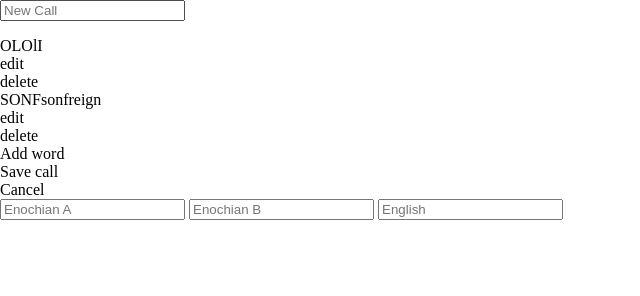
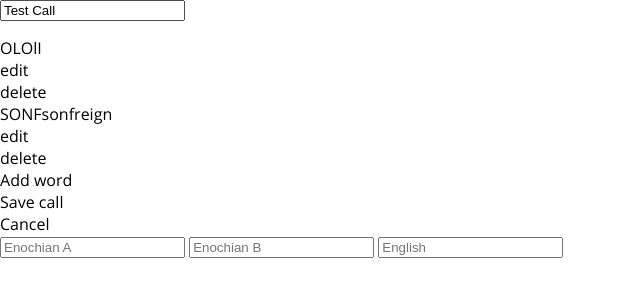
Before and after one commit to emanlapig/TurrisNotes-Enochian, a website: page index.html in a window 1280 px wide. Both pictures are taken after a click on the element "Test Call". Shown: the whole page, without its empty margins (0-640 px from the left). Drawn offline with Linux system fonts and the light colour scheme; files that its build step writes are made by us from their sources.

Commit message:
adding cancel btn and fonts

```diff
--- a/css/mixins.scss
+++ b/css/mixins.scss
@@ -11,3 +11,8 @@
 	-moz-box-sizing: $val;
 	box-sizing: $val;
 }
+
+@font-face {
+	font-family: "OpenSans-Regular";
+	src: url( '../lib/fonts/OpenSans-Regular.ttf' ) format( 'truetype' );
+}
--- a/css/style.scss
+++ b/css/style.scss
@@ -4,6 +4,7 @@
 body {
 	padding: 0px;
 	margin: 0px;
+	font-family: "OpenSans-Regular";
 }
 
 .page {
--- a/index.html
+++ b/index.html
@@ -1,6 +1,10 @@
 <html>
 <head>
 	<title>Enochian Keys</title>
+	<meta http-equiv="Content-Type" content="text/html; charset=utf-8" />
+	<meta name="viewport" content="initial-scale=1, maximum-scale=1, user-scalable=0" />
+	<meta name="apple-mobile-web-app-capable" content="yes" />
+	<meta name="apple-mobile-web-app-status-bar-style" content="black-translucent" />
 	<script type="text/javascript" src="lib/jquery-3.1.1.min.js"></script>
 	<script type="text/javascript" src="js/min/Model.min.js"></script>
 	<script type="text/javascript" src="js/min/View.min.js"></script>
@@ -8,10 +12,6 @@
 	<link rel="stylesheet" type="text/css" href="css/style.min.css" />
 </head>
 <body>
-	<div class="menu">
-		Calls
-		Words
-	</div>
 
 	<div class="container">
 
--- a/js/Controller.js
+++ b/js/Controller.js
@@ -20,41 +20,40 @@ var Controller = function() {
 							view.page.poll.polling = false;
 						}
 					},
-					freq: 200,
+					freq: 100,
 					callback: function() {
 						var call_btns = $( ".page.calls h3.call-title" );
 						// bind new call btn
-						$( ".page.calls .btn.new-call" ).unbind().on( "click touchstart", function( e ) {
+						$( ".page.calls .btn.new-call" ).on( "click touchstart", function( e ) {
+							view.page.calls.unbind();
 							view.page.go_to({
 								to: ".page.edit-call",
 								from: ".page.calls",
 								direction: "left"
 							});
-							c.page.calls.unbind();
-							c.page.new_call.init();
+							c.page.edit_call.init({ action: "new call" });
 						});
 						// bind call list btns
 						for ( var i=0; i<call_btns.length; i++ ) {
 							$( call_btns[i] ).on( "click touchstart", function( e ) {
+								view.page.calls.unbind();
 								view.page.go_to({
 									to: ".page.edit-call",
 									from: ".page.calls",
 									direction: "left"
 								});
-								c.page.calls.unbind();
 								console.log( $( e.target ).attr( "data-id" ) );
-								c.page.edit_call.init({ id: $( e.target ).attr( "data-id" ) });
+								c.page.edit_call.init({ action: "edit call", id: $( e.target ).attr( "data-id" ) });
 							});
 						}
 					}
 				});
-			},
-			unbind: function() {
-				$( ".page.calls h3, .page.calls .btn" ).unbind();
 			}
 		},
-		new_call: {
-			init: function() {
+		edit_call: {
+			init: function( options ) {
+				var action = options.action;
+				if ( action === "new call" ) {
 					if ( model.last_call === undefined ) {
 						model.last_call = 0;
 					} else {
@@ -68,7 +67,14 @@ var Controller = function() {
 						action: "new call",
 						id: id
 					});
-				c.page.new_call.unbind();
+				} else if ( action === "edit call" ) {
+					var id = options.id;
+					view.page.edit_call.init({
+						action: "edit call",
+						id: id
+					});
+					c.page.render_word_list();
+				}
 				$( ".page.edit-call .btn.add-word" ).on( "click touchstart", function( e ) {
 					model.last_word += 1;
 					c.ls.update_last_word( model.last_word );
@@ -82,20 +88,17 @@ var Controller = function() {
 					c.page.add_word({ word: word, call: call });
 					c.page.render_word_list();
 				});
-			},
-			unbind: function() {
-				$( ".page.edit-call .btn.add-word" ).unbind();
+				$( ".page.edit-call .btn.cancel" ).on( "click touchstart", function( e ) {
+					view.page.edit_call.clear_form();
+					view.page.edit_call.unbind();
+					view.page.go_to({
+						to: ".page.calls",
+						from: ".page.edit-call",
+						direction: "right"
+					});
+					c.page.calls.init();
+				});
 			}
-		},
-		edit_call: {
-			init: function( options ) {
-				var id = options.id
-				view.page.edit_call.init({
-					action: "edit call",
-					id: id
-				});
-				c.page.render_word_list();
-			},
 		},
 		render_word_list: function() {
 			view.page.render_word_list();
@@ -108,7 +111,7 @@ var Controller = function() {
 						view.page.poll.polling = false; // cancel page poll
 					}
 				},
-				freq: 200,
+				freq: 100,
 				callback: function() {
 					console.log( "word list done" );
 				}
@@ -152,7 +155,6 @@ var Controller = function() {
 		},
 		update_model: function() {
 			model = new Model();
-			c.ls.update_cache();
 			var ls = c.ls.cache;
 			if ( ls != null ) {
 				for ( var i=0; i<ls.length; i++ ) {
@@ -226,6 +228,12 @@ var Controller = function() {
 		edit_call: function( call ) {
 			c.ls.update_cache();
 			var call = call;
+			for ( var i=0; i<c.ls.cache.length; i++ ) {
+				if ( c.ls.cache[i].id == call.id && c.ls.cache[i].action === "edit call" ) {
+					c.ls.cache.splice( i, 1 );
+					break;
+				}
+			}
 			call.action = "edit call";
 			c.ls.cache.push( call );
 			c.ls.update_ls();
--- a/js/View.js
+++ b/js/View.js
@@ -22,6 +22,9 @@ var View = function() {
 						$list_container.append( node );
 					}
 				}
+			},
+			unbind: function() {
+				$( ".page.calls h3, .page.calls .btn" ).unbind();
 			}
 		},
 		edit_call: {
@@ -33,8 +36,16 @@ var View = function() {
 				if ( action === "new call" ) {
 					// new call specific actions
 				} else if ( action === "edit call" ) {
-					console.log( v.page.edit_call.call_id );
+					var call = v.utils.get_call( id )
+						, title = call.title;
+					$( ".page.edit-call input#call-title" ).val( title );
 				}
+			},
+			unbind: function() {
+				$( ".page.edit-call .btn" ).unbind();
+			},
+			clear_form: function() {
+				$( ".page.edit-call input" ).val( "" );
 			}
 		},
 		render_word_list: function() {
```
Also changed, not shown: css/style.css, css/style.min.css, js/min/Controller.min.js, js/min/View.min.js, lib/fonts/OpenSans-Bold.ttf (added), lib/fonts/OpenSans-BoldItalic.ttf (added), lib/fonts/OpenSans-ExtraBold.ttf (added), lib/fonts/OpenSans-ExtraBoldItalic.ttf (added), lib/fonts/OpenSans-Italic.ttf (added), lib/fonts/OpenSans-Light.ttf (added), lib/fonts/OpenSans-LightItalic.ttf (added), lib/fonts/OpenSans-Regular.ttf (added), lib/fonts/OpenSans-SemiBold.ttf (added), lib/fonts/OpenSans-SemiBoldItalic.ttf (added), 1 other file. Lines whose indentation alone changed are shown as unchanged.
